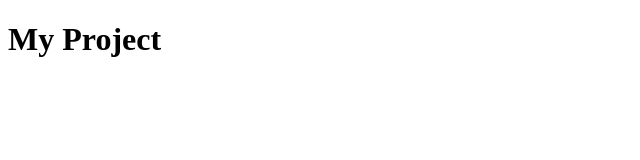
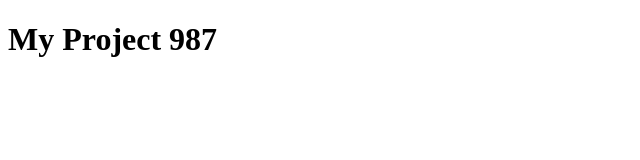
Before and after one commit to YuriiLiso/new-project, a plain HTML site: page index.html in a window 1280 px wide. Shown: the full height of the page, 0-640 px from the left. Drawn offline with Linux system fonts and the light colour scheme.

Commit message:
Update index.html

```diff
--- a/index.html
+++ b/index.html
@@ -7,6 +7,6 @@
   <title>Project</title>
 </head>
 <body>
-  <h1>My Project</h1>
+  <h1>My Project 987</h1>
 </body>
 </html>
```
